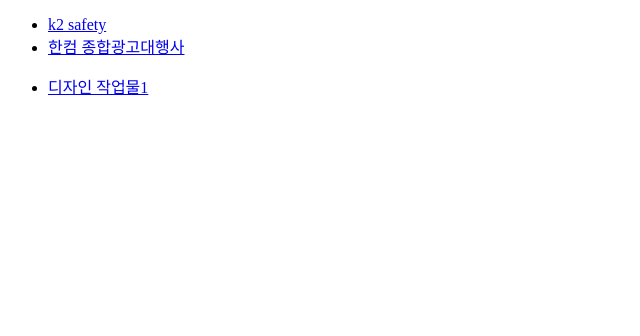
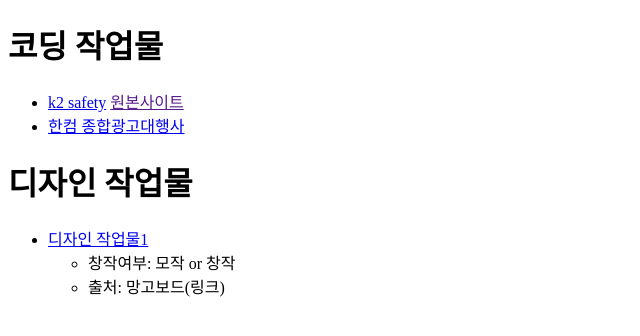
Before and after one commit to ssw0428/my_blog, a PHP site: page /Portfolio/index.php in a window 1280 px wide. Shown: the top 336 px of the page, without its empty margins (0-640 px from the left). Run offline with PHP 8.4, Linux system fonts and the light colour scheme.

Commit message:
포트폴리오

```diff
--- a/public/Portfolio/index.php
+++ b/public/Portfolio/index.php
@@ -6,12 +6,25 @@
     <title>Document</title>
 </head>
 <body>
+<h1>코딩 작업물</h1>
     <ul>
-        <li><a href="/portfolio/k2">k2 safety</a></li>
+        <li>
+        <a href="/portfolio/k2">k2 safety</a>
+        <a href="">원본사이트</a>
+        </li>
         <li><a href="/portfolio/hancomm">한컴 종합광고대행사</a></li>
     </ul>
+<h1>디자인 작업물</h1>
     <ul>
-        <li><a href="https://ssw0428.github.io/img1/pf/artworks/1/design-1.jpg">디자인 작업물1</a></li>
+        <li>
+        <a href="https://ssw0428.github.io/img1/pf/artworks/1/design-1.jpg">디자인 작업물1</a>
+        <ul>
+            <li>창작여부: 모작 or 창작</li>
+        </ul>
+        <ul>
+            <li>출처: 망고보드(링크)</li>
+        </ul>
+        </li>
     </ul>
 </body>
 </html>
```
